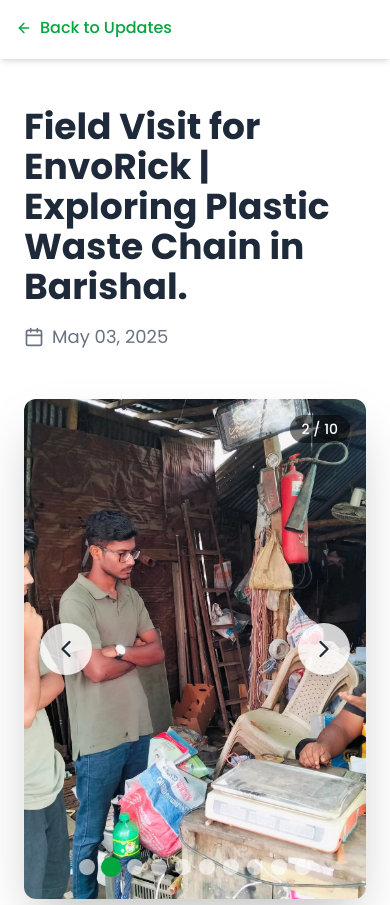
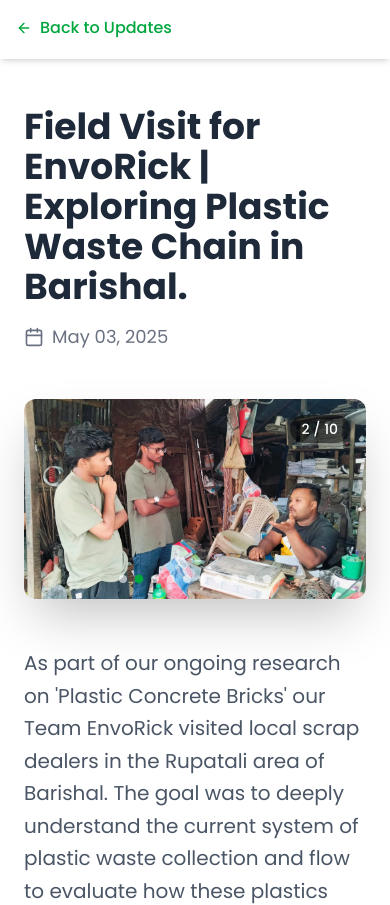
Before and after one commit to manjurul369/envorick, a Next.js app: page /updates/1 in a window 390 px wide. Shown: the top 905 px of the page. Built offline with nearby package versions, Linux system fonts and the light colour scheme.

Commit message:
some bugs fixed

```diff
--- a/app/updates/[id]/page.js
+++ b/app/updates/[id]/page.js
@@ -118,7 +118,7 @@ export default function PostPage() {
 
         {/* Large Gallery Slider */}
         <div className="mb-12">
-          <div className="relative w-full h-[500px] lg:h-[600px] overflow-hidden rounded-xl shadow-2xl">
+          <div className={`${post.id === "4" ? "h-[500px]" : "h-[200px]"} relative w-full lg:h-[600px] overflow-hidden rounded-xl shadow-2xl`}>
             <div
               className="flex transition-transform duration-500 ease-in-out h-full"
               style={{ transform: `translateX(-${currentSlide * 100}%)` }}
@@ -126,11 +126,11 @@ export default function PostPage() {
               onTouchEnd={handleTouchEnd}
             >
               {post.images.map((image, index) => (
-                <div key={index} className="w-full flex-shrink-0 h-full">
+                <div key={index} className="w-full flex justify-center flex-shrink-0 h-full">
                   <Image
                     src={image}
                     alt={`${post.title} - Image ${index + 1}`}
-                    className="w-full h-full object-cover"
+                    className={`${post.id === "4" ? "w-auto" : "w-full"} h-full object-cover`}
                     priority={index === 0}
                   />
                 </div>
@@ -140,7 +140,7 @@ export default function PostPage() {
             {/* Navigation Buttons */}
             <button
               onClick={prevSlide}
-              className="absolute left-4 top-1/2 transform -translate-y-1/2 p-3 rounded-full bg-white/80 hover:bg-white text-gray-800 hover:scale-110 transition-all duration-200 shadow-lg"
+              className="absolute hidden lg:block left-4 top-1/2 transform -translate-y-1/2 p-3 rounded-full bg-white/80 hover:bg-white text-gray-800 hover:scale-110 transition-all duration-200 shadow-lg"
               disabled={isAnimating}
             >
               <ChevronLeft size={28} />
@@ -148,21 +148,21 @@ export default function PostPage() {
 
             <button
               onClick={nextSlide}
-              className="absolute right-4 top-1/2 transform -translate-y-1/2 p-3 rounded-full bg-white/80 hover:bg-white text-gray-800 hover:scale-110 transition-all duration-200 shadow-lg"
+              className="absolute hidden lg:block right-4 top-1/2 transform -translate-y-1/2 p-3 rounded-full bg-white/80 hover:bg-white text-gray-800 hover:scale-110 transition-all duration-200 shadow-lg"
               disabled={isAnimating}
             >
               <ChevronRight size={28} />
             </button>
 
             {/* Dot Indicators */}
-            <div className="absolute bottom-6 left-1/2 transform -translate-x-1/2 flex space-x-2">
+            <div className="absolute bottom-4 lg:bottom-6 left-1/2 transform -translate-x-1/2 flex space-x-2">
               {post.images.map((_, index) => (
                 <button
                   key={index}
                   onClick={() => goToSlide(index)}
-                  className={`w-4 h-4 rounded-full transition-all duration-200 ${
+                  className={`w-2 lg:w-4 h-2 lg:h-4 rounded-full transition-all duration-200 ${
                     index === currentSlide
-                      ? 'bg-green-600 scale-125 shadow-lg'
+                      ? 'bg-green-600 scale-110 shadow-lg'
                       : 'bg-white/60 hover:bg-white/80'
                   }`}
                   disabled={isAnimating}
--- a/public/components/Updates.js
+++ b/public/components/Updates.js
@@ -37,11 +37,12 @@ export default function UpdatesSection() {
                     <p className="text-gray-600 mb-6">{post.description.substring(0, 200)}...</p>
                   </ScrollReveal>
 
-                  <div className="grid grid-cols-1 sm:grid-cols-2 lg:grid-cols-3 gap-4">
+                  <div className="grid grid-cols-1 sm:grid-cols-2 lg:grid-cols-3 gap-4 mb-6">
                     {post.images.slice(0, 3).map((img, imgIndex) => (
                       <ScrollReveal
                         key={imgIndex}
                         animation="fadeUp"
+                        className={`${imgIndex >= 1 ? 'hidden sm:block' : ''} ${imgIndex >= 2 ? 'lg:block' : ''}`}
                       >
                         <Image
                           src={img}
```
Also changed, not shown: lib/postsData.js.
